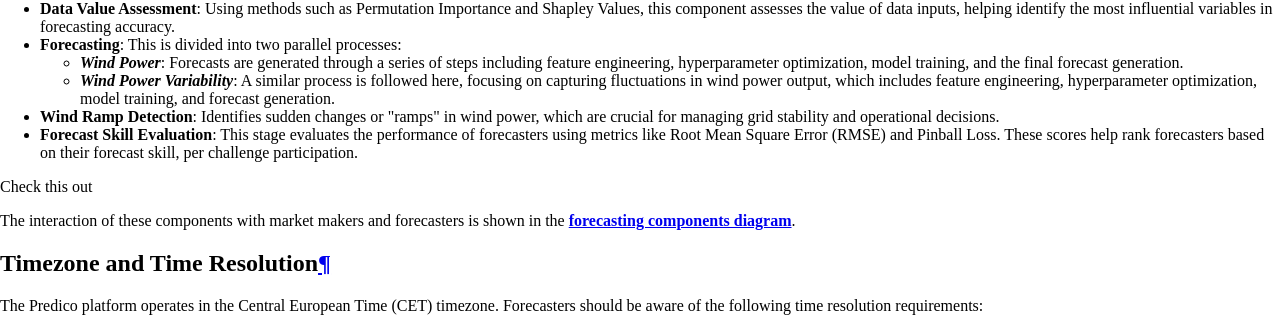
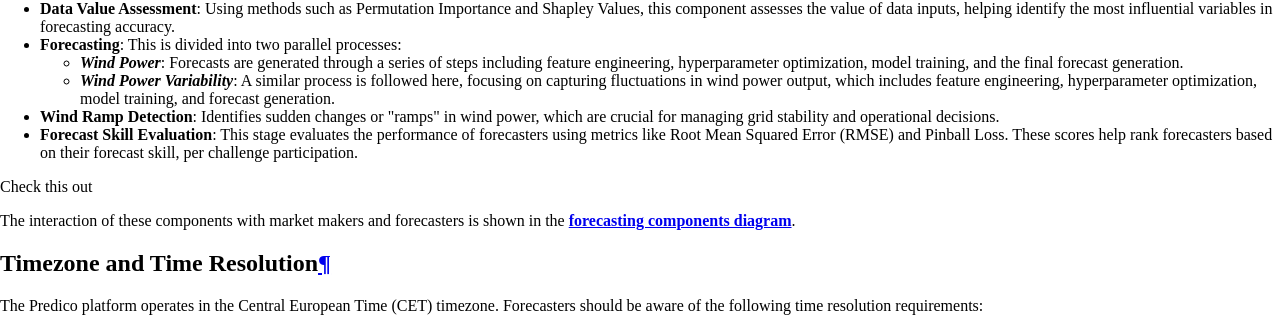
Before and after one commit to INESCTEC/predico-collabforecast, an MkDocs documentation site: the page built from documentation/docs/introduction.md, in a window 1280 px wide and 900 px high, scrolled down 8003 px. Shown: the part 134-452 px from the top of the window. Built offline with MkDocs 1.6.1 and Material for MkDocs 9.7.7, drawn with Linux system fonts in a browser that asks for light colours.

Commit message:
typo fix

```diff
--- a/documentation/docs/introduction.md
+++ b/documentation/docs/introduction.md
@@ -42,7 +42,7 @@ The Predico platform's forecasting process is structured into various modules, a
     * ***Wind Power***: Forecasts are generated through a series of steps including feature engineering, hyperparameter optimization, model training, and the final forecast generation.
     * ***Wind Power Variability***: A similar process is followed here, focusing on capturing fluctuations in wind power output, which includes feature engineering, hyperparameter optimization, model training, and forecast generation.
 - **Wind Ramp Detection**: Identifies sudden changes or "ramps" in wind power, which are crucial for managing grid stability and operational decisions.
-- **Forecast Skill Evaluation**: This stage evaluates the performance of forecasters using metrics like Root Mean Square Error (RMSE) and Pinball Loss. These scores help rank forecasters based on their forecast skill, per challenge participation.
+- **Forecast Skill Evaluation**: This stage evaluates the performance of forecasters using metrics like Root Mean Squared Error (RMSE) and Pinball Loss. These scores help rank forecasters based on their forecast skill, per challenge participation.
 
 
 !!! tip "Check this out"
```
